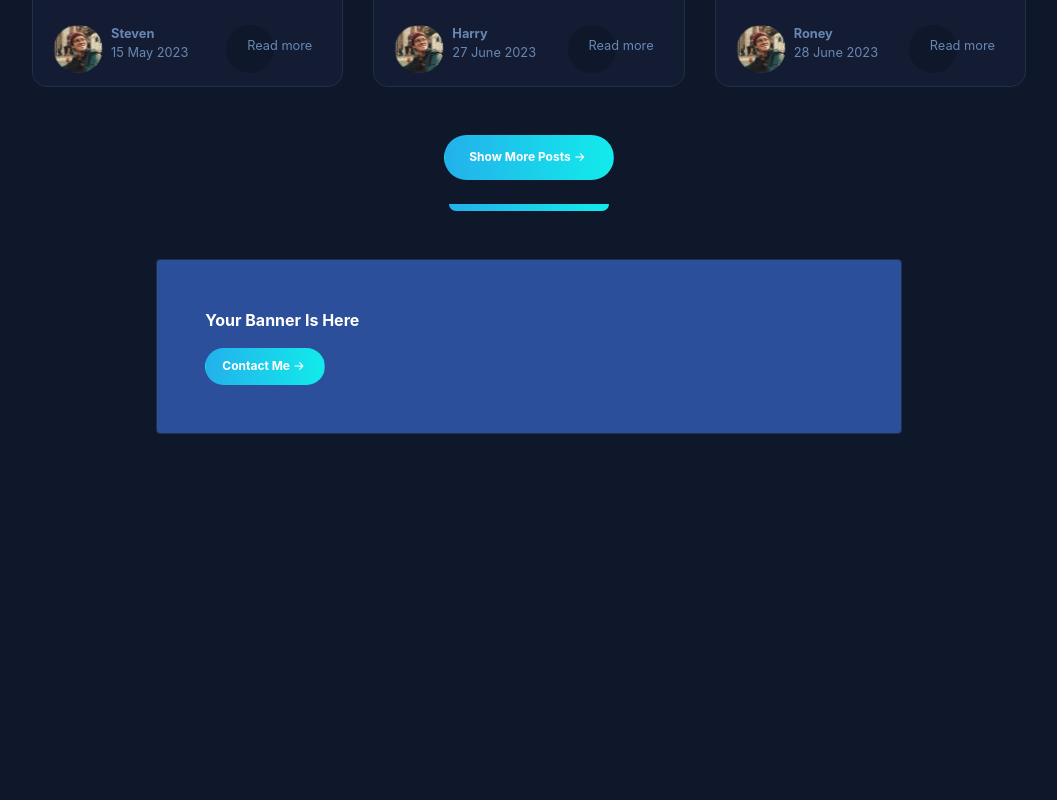
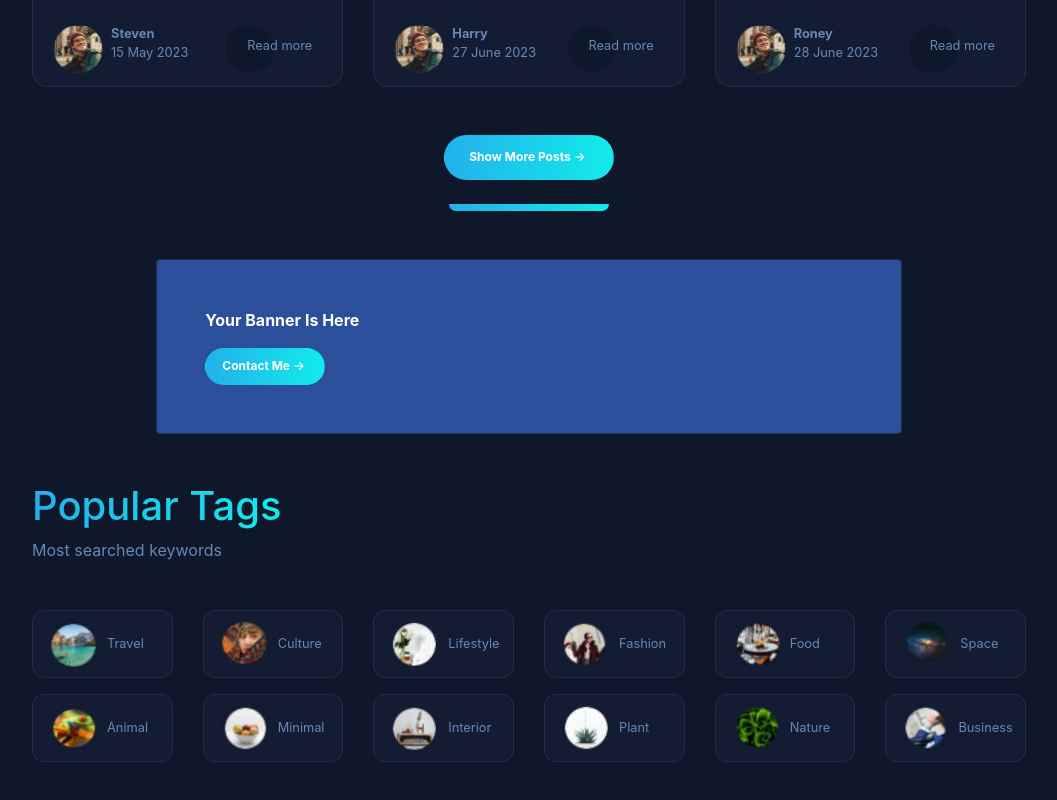
Before and after one commit to Fr-heidarian/Landing_Page__4, a plain HTML site: page index.html in a window 1280 px wide. Shown: the part 1968-2768 px from the top of the page, without its empty margins (111-1168 px from the left). Before the commit the page ends 2450 px from the top, so only its background shows below. Drawn offline with nearby package versions, Linux system fonts and the light colour scheme.

Commit message:
add popular tags to project

```diff
--- a/assets/scss/mixin.scss
+++ b/assets/scss/mixin.scss
@@ -6,3 +6,9 @@
     color: $active-nav-link-color !important;
   }
 }
+// Popular Tags Section
+@mixin color-panel($color1, $color2) {
+  border: 1px solid $color2;
+  background-color: $color1;
+  color: $color2;
+}
--- a/assets/scss/style.scss
+++ b/assets/scss/style.scss
@@ -199,3 +199,14 @@ body {
     border-bottom-right-radius: 75px;
   }
 }
+// Popular Tags Section
+
+.box {
+  border-radius: 0.75em;
+  padding: 0.5em 1em;
+  margin-bottom: 1em;
+  color: $text-color-primary !important;
+  &.box-color {
+    @include color-panel($card-bg-color, $card-border-color);
+  }
+}
--- a/index.html
+++ b/index.html
@@ -372,6 +372,97 @@
         </div>
     </section>
     <!-- Editor's section End -->
+    <!-- Popular Tags Start -->
+    <section>
+        <div class="container">
+            <div class="section-title my-5 text-white">
+                <h1>Popular Tags</h1>
+                <p>Most searched keywords</p>
+            </div>
+            <div class="category my-5">
+                <div class="row">
+                    <div class="col-md-2">
+                        <div class="box box-color d-flex align-items-center">
+                            <img src="assets/images/cat1.jpg" width="50px" height="50px" alt="" class="rounded-circle mr-2">
+                            <small>Travel</small>
+                        </div>
+                    </div>
+                    <div class="col-md-2">
+                        <div class="box box-color d-flex align-items-center">
+                            <img src="assets/images/cat2.jpg" width="50px" height="50px" alt="" class="rounded-circle mr-2">
+                            <small>Culture</small>
+                        </div>
+                    </div>
+                    <div class="col-md-2">
+                        <div class="box box-color d-flex align-items-center">
+                            <img src="assets/images/cat3.jpg" width="50px" height="50px" alt="" class="rounded-circle mr-2">
+                            <small>Lifestyle</small>
+                        </div>
+                    </div>
+                    <div class="col-md-2">
+                        <div class="box box-color d-flex align-items-center">
+                            <img src="assets/images/cat4.jpg" width="50px" height="50px" alt="" class="rounded-circle mr-2">
+                            <small>Fashion</small>
+                        </div>
+                    </div>
+                    <div class="col-md-2">
+                        <div class="box box-color d-flex align-items-center">
+                            <img src="assets/images/cat5.jpg" width="50px" height="50px" alt="" class="rounded-circle mr-2">
+                            <small>Food</small>
+                        </div>
+                    </div>
+                    <div class="col-md-2">
+                        <div class="box box-color d-flex align-items-center">
+                            <img src="assets/images/cat6.jpg" width="50px" height="50px" alt="" class="rounded-circle mr-2">
+                            <small>Space</small>
+                        </div>
+                    </div>
+                </div>
+                <div class="row">
+                    <div class="col-md-2">
+                        <div class="box box-color d-flex align-items-center">
+                            <img src="assets/images/cat7.jpg" width="50px" height="50px" alt="" class="rounded-circle mr-2">
+                            <small>Animal</small>
+                        </div>
+                    </div>
+                    <div class="col-md-2">
+                        <div class="box box-color d-flex align-items-center">
+                            <img src="assets/images/cat8.jpg" width="50px" height="50px" alt="" class="rounded-circle mr-2">
+                            <small>Minimal</small>
+                        </div>
+                    </div>
+                    <div class="col-md-2">
+                        <div class="box box-color d-flex align-items-center">
+                            <img src="assets/images/cat9.jpg" width="50px" height="50px" alt="" class="rounded-circle mr-2">
+                            <small>Interior</small>
+                        </div>
+                    </div>
+                    <div class="col-md-2">
+                        <div class="box box-color d-flex align-items-center">
+                            <img src="assets/images/cat10.jpg" width="50px" height="50px" alt=""
+                                class="rounded-circle mr-2">
+                            <small>Plant</small>
+                        </div>
+                    </div>
+                    <div class="col-md-2">
+                        <div class="box box-color d-flex align-items-center">
+                            <img src="assets/images/cat11.jpg" width="50px" height="50px" alt=""
+                                class="rounded-circle mr-2">
+                            <small>Nature</small>
+                        </div>
+                    </div>
+                    <div class="col-md-2">
+                        <div class="box box-color d-flex align-items-center">
+                            <img src="assets/images/cat12.jpg" width="50px" height="50px" alt=""
+                                class="rounded-circle mr-2">
+                            <small>Business</small>
+                        </div>
+                    </div>
+                </div>
+            </div>
+        </div>
+    </section>
+    <!-- Popular Tags End -->
 
 
 
```
Also changed, not shown: assets/css/style.css, assets/css/style.min.css, assets/images/cat1.jpg (added), assets/images/cat10.jpg (added), assets/images/cat11.jpg (added), assets/images/cat12.jpg (added), assets/images/cat2.jpg (added), assets/images/cat3.jpg (added), assets/images/cat4.jpg (added), assets/images/cat5.jpg (added), assets/images/cat6.jpg (added), assets/images/cat7.jpg (added), assets/images/cat8.jpg (added), assets/images/cat9.jpg (added).
